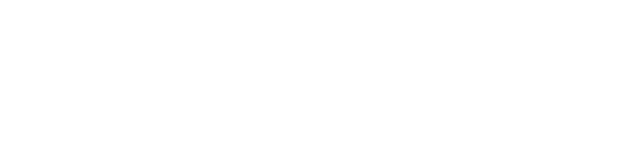
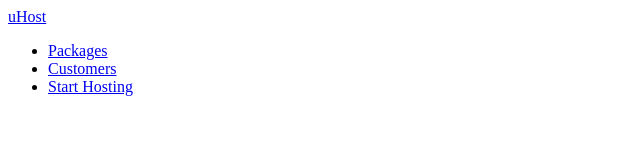
Before and after one commit to antwan232/uHost-Templete, a plain HTML site: page index.html in a window 1280 px wide. Shown: the whole page, without its empty margins (0-640 px from the left). Drawn offline with Linux system fonts and the light colour scheme.

Commit message:
add navbar markup

```diff
--- a/index.html
+++ b/index.html
@@ -15,5 +15,24 @@
     <link rel="stylesheet" href="main.css" />
   </head>
 
-  <body></body>
+  <body>
+    <header class="main-header">
+      <div>
+        <a href="index.html" class="main-header__brand"> uHost </a>
+      </div>
+      <nav class="main-nav">
+        <ul class="main-nav__items">
+          <li class="main-nav__item">
+            <a href="packages/index.html">Packages</a>
+          </li>
+          <li class="main-nav__item">
+            <a href="customers/index.html">Customers</a>
+          </li>
+          <li class="main-nav__item main-nav__item--cta">
+            <a href="start-hosting/index.html">Start Hosting</a>
+          </li>
+        </ul>
+      </nav>
+    </header>
+  </body>
 </html>
```
